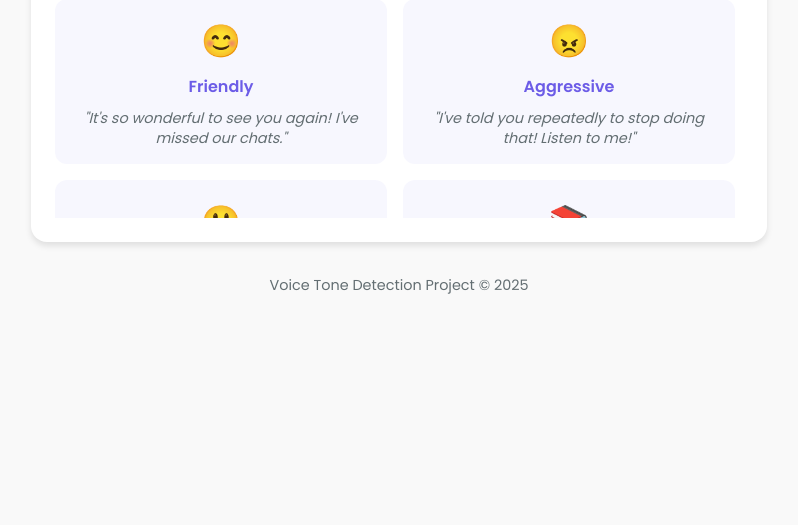
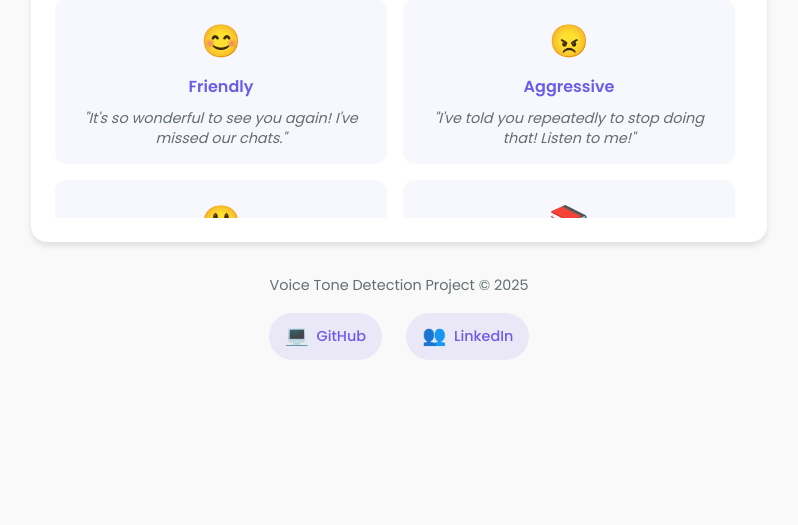
Before and after one commit to lakshmang007/voice_tone_detection, a Flask app: page / in a window 1280 px wide. Shown: the part 1112-1637 px from the top of the page, without its empty margins (241-1039 px from the left). Run offline with Flask 2, Linux system fonts and the light colour scheme.

Commit message:
Add GitHub and LinkedIn links to footer

```diff
--- a/static/css/style.css
+++ b/static/css/style.css
@@ -240,6 +240,36 @@ footer {
     margin-top: 2rem;
     color: var(--text-light);
     font-size: 0.9rem;
+    padding-bottom: 1.5rem;
+}
+
+.social-links {
+    display: flex;
+    justify-content: center;
+    gap: 1.5rem;
+    margin-top: 1rem;
+}
+
+.social-link {
+    display: flex;
+    align-items: center;
+    color: var(--primary-color);
+    text-decoration: none;
+    font-weight: 500;
+    transition: var(--transition);
+    padding: 0.5rem 1rem;
+    border-radius: 2rem;
+    background-color: rgba(var(--primary-color-rgb), 0.1);
+}
+
+.social-link:hover {
+    background-color: rgba(var(--primary-color-rgb), 0.2);
+    transform: translateY(-2px);
+}
+
+.social-icon {
+    margin-right: 0.5rem;
+    font-size: 1.2rem;
 }
 
 /* Responsive design */
--- a/templates/index.html
+++ b/templates/index.html
@@ -155,6 +155,14 @@
 
         <footer>
             <p>Voice Tone Detection Project &copy; 2025</p>
+            <div class="social-links">
+                <a href="https://github.com/lakshmang007/voice_tone_detection" target="_blank" class="social-link">
+                    <span class="social-icon">&#128187;</span> GitHub
+                </a>
+                <a href="https://www.linkedin.com/in/lakshman-g-b1a5a0214" target="_blank" class="social-link">
+                    <span class="social-icon">&#128101;</span> LinkedIn
+                </a>
+            </div>
         </footer>
     </div>
 
```
